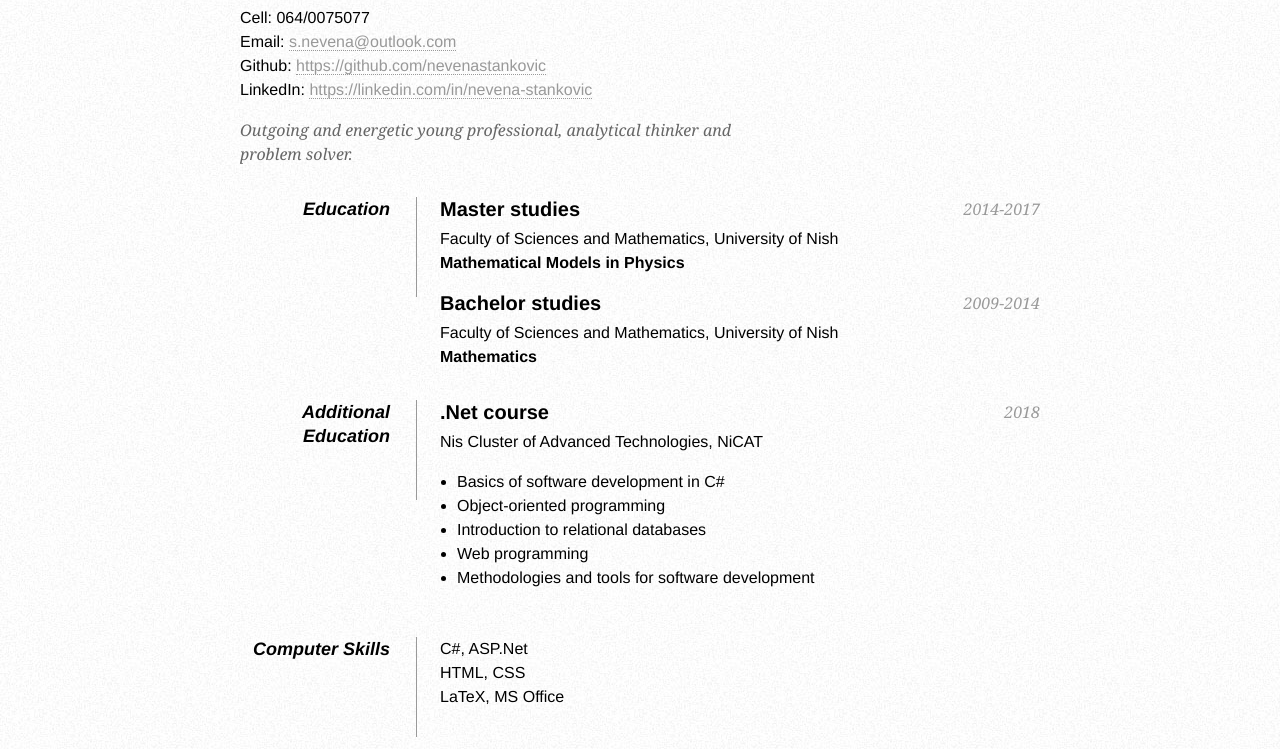
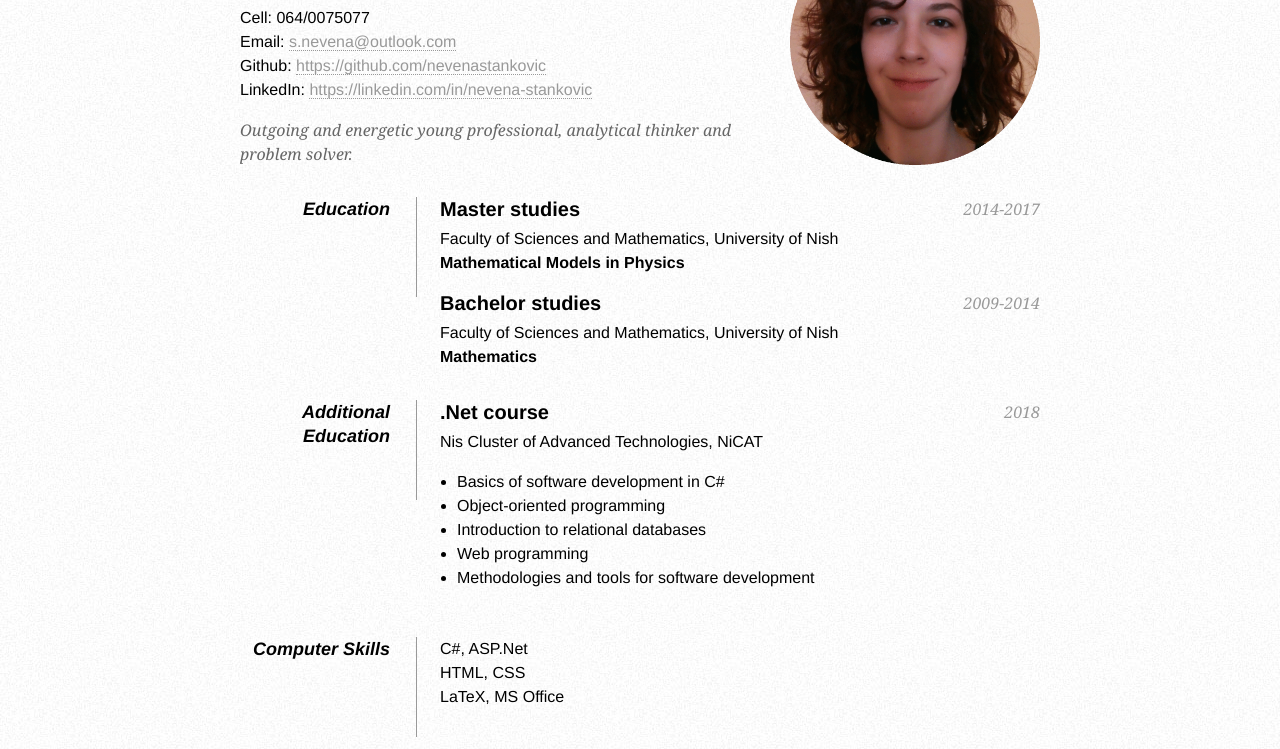
Before and after one commit to NevenaStankovic/CV, a plain HTML site: page index.html in a window 1280 px wide. Shown: the part 91-840 px from the top of the page. Drawn offline with Linux system fonts and the light colour scheme.

Commit message:
added picture

```diff
--- a/index.html
+++ b/index.html
@@ -33,6 +33,7 @@
 <body>
 
     <div id="page-wrap">
+	<img src="images/picture.gif" alt="Photo of me" id="pic" width=250px/>
 
         <div id="contact-info" class="vcard">
 
```
Also changed, not shown: images/picture.gif (added).
